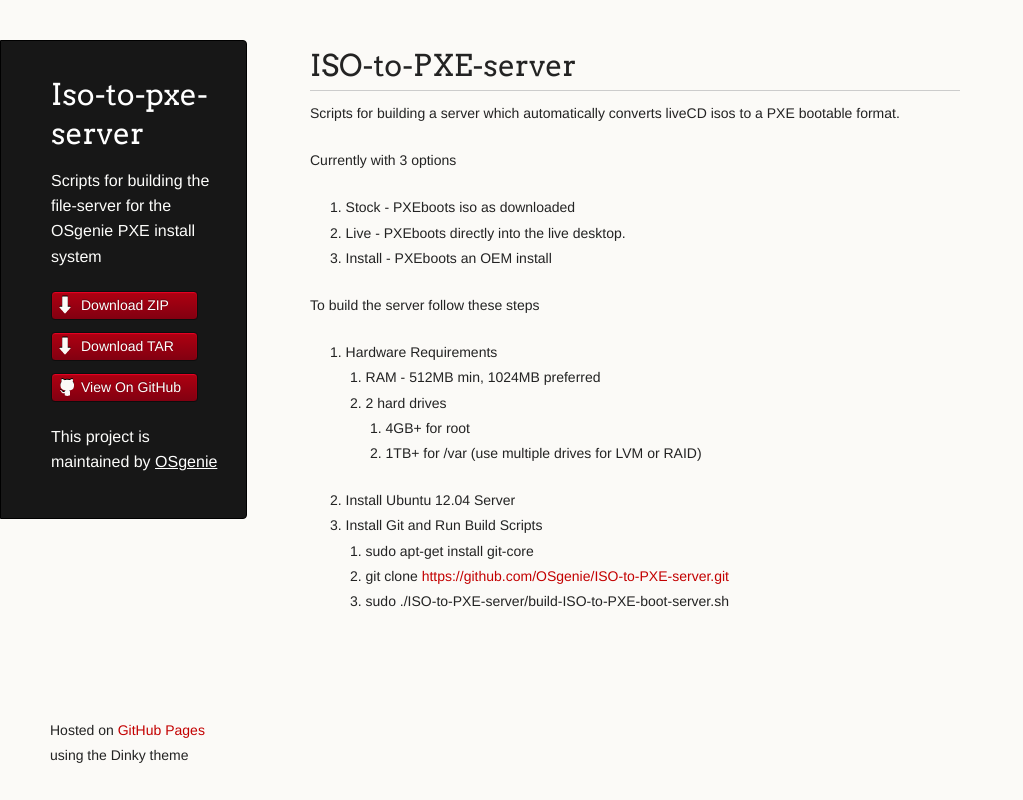
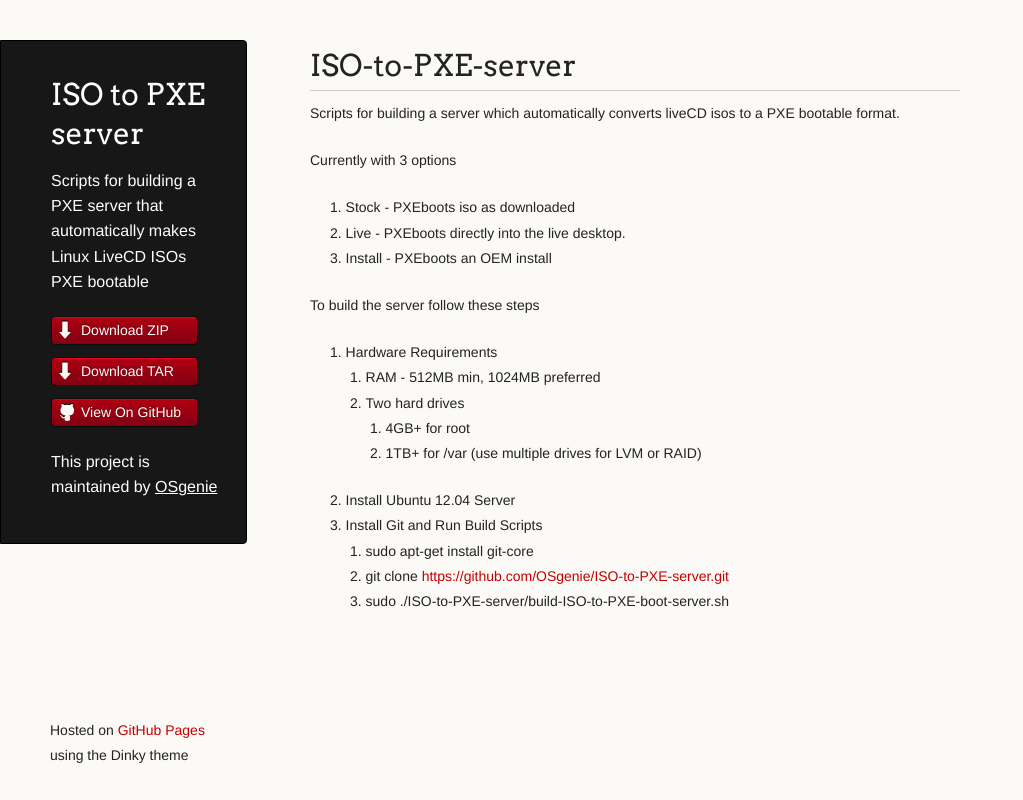
Before and after one commit to OSgenie/ISO-PXE-server, a plain HTML site: page index.html in a window 1280 px wide. Shown: the whole page, without its empty margins (0-1023 px from the left). Drawn offline with Linux system fonts and the light colour scheme.

Commit message:
modified:   index.html

```diff
--- a/index.html
+++ b/index.html
@@ -16,8 +16,8 @@
   <body>
     <div class="wrapper">
       <header>
-        <h1 class="header">Iso-to-pxe-server</h1>
-        <p class="header">Scripts for building the file-server for the OSgenie PXE install system</p>
+        <h1 class="header">ISO to PXE server</h1>
+        <p class="header">Scripts for building a PXE server that automatically makes Linux LiveCD ISOs PXE bootable</p>
 
         <ul>
           <li class="download"><a class="buttons" href="https://github.com/OSgenie/ISO-to-PXE-server/zipball/master">Download ZIP</a></li>
@@ -47,7 +47,7 @@
 
 <ol>
 <li>RAM - 512MB min, 1024MB preferred</li>
-<li>2 hard drives
+<li>Two hard drives
 
 <ol>
 <li>4GB+ for root</li>
```
